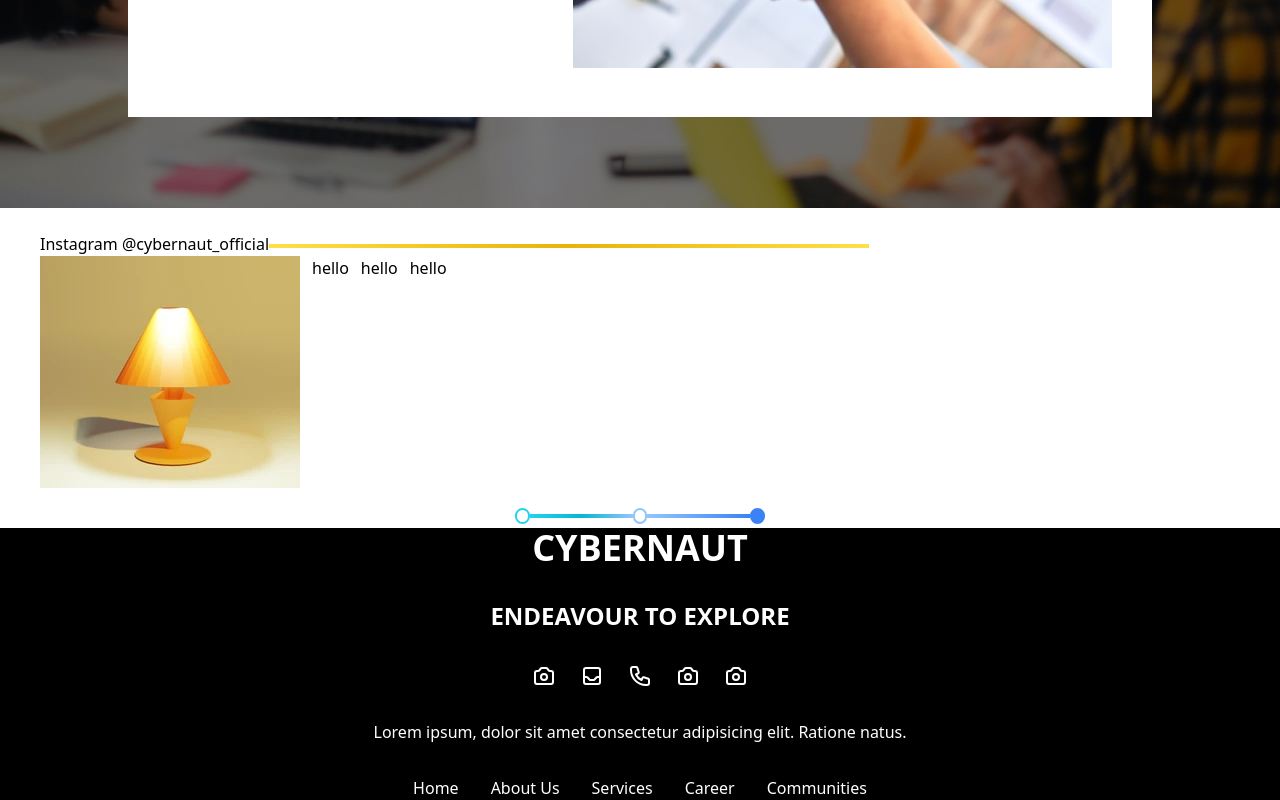
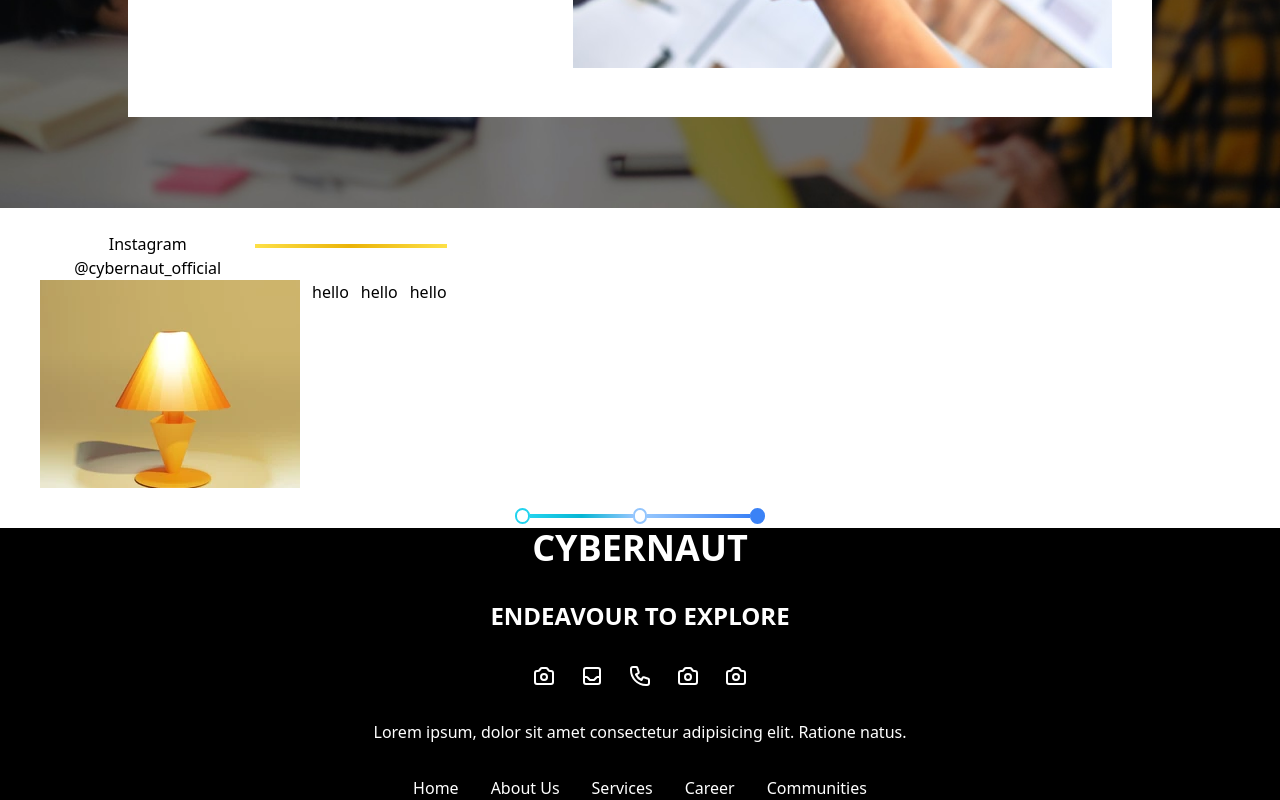
Before and after one commit to Gautham0718/Cybernaut-website, a Next.js app: page / in a window 1280 px wide. Shown: the part 4392-5192 px from the top of the page. Built offline with nearby package versions, Linux system fonts and the light colour scheme.

Commit message:
Update Contact.tsx

```diff
--- a/components/Contact.tsx
+++ b/components/Contact.tsx
@@ -131,7 +131,7 @@ const Contacts: React.FC<Props> = ({ submitDataFN }) => {
         </div>
       </div>
       <div className="h-full m-6">
-        <div>
+        <div className="absolute">
         <div className="flex flex-row">
           <h4 className="text-6x1 flex-row">Instagram @cybernaut_official</h4>
           <div className="flex flex-row mt-3 w-[50%] align-middle h-1 bg-gradient-to-r from-yellow-300 via-yellow-500 to-yellow-300"></div>
```
